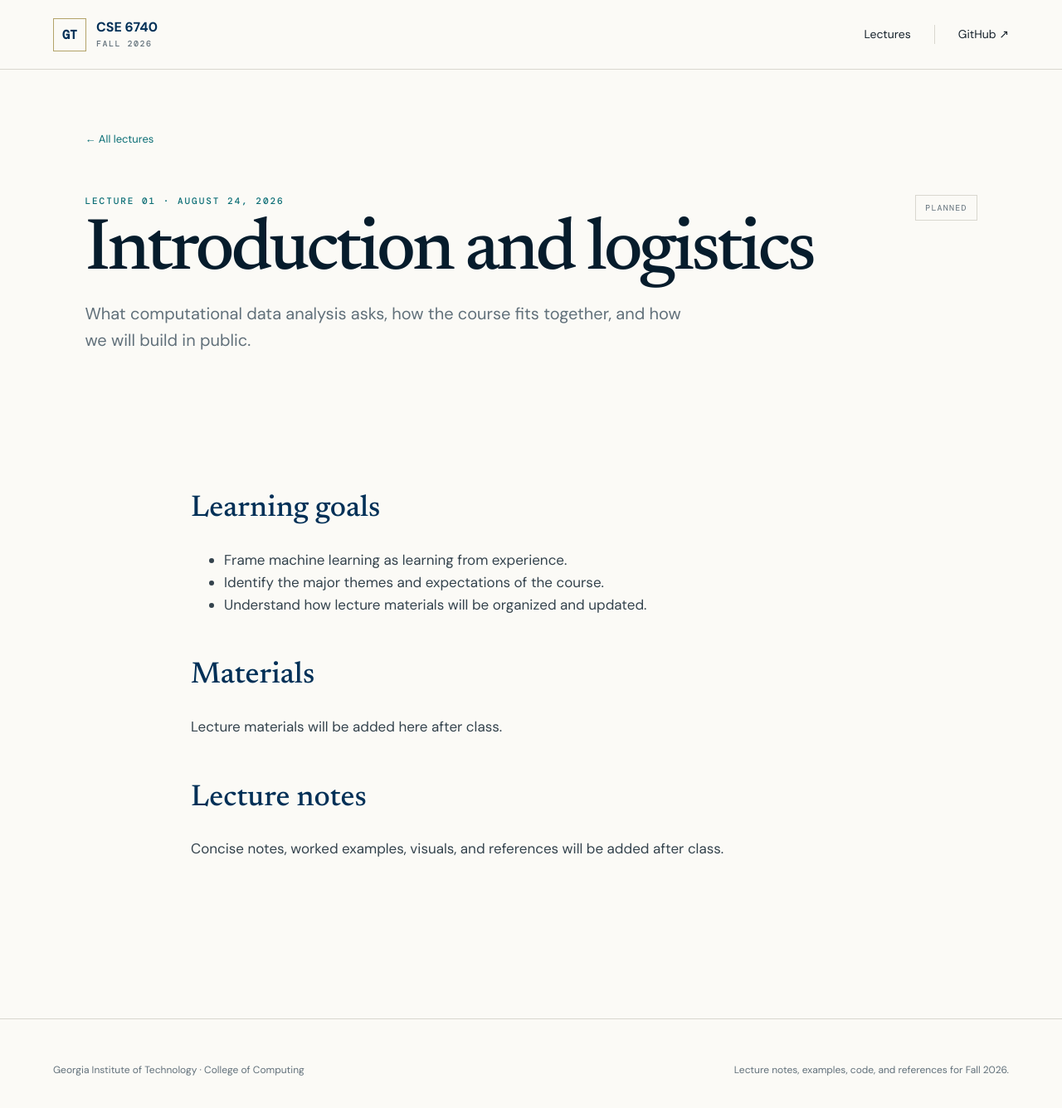
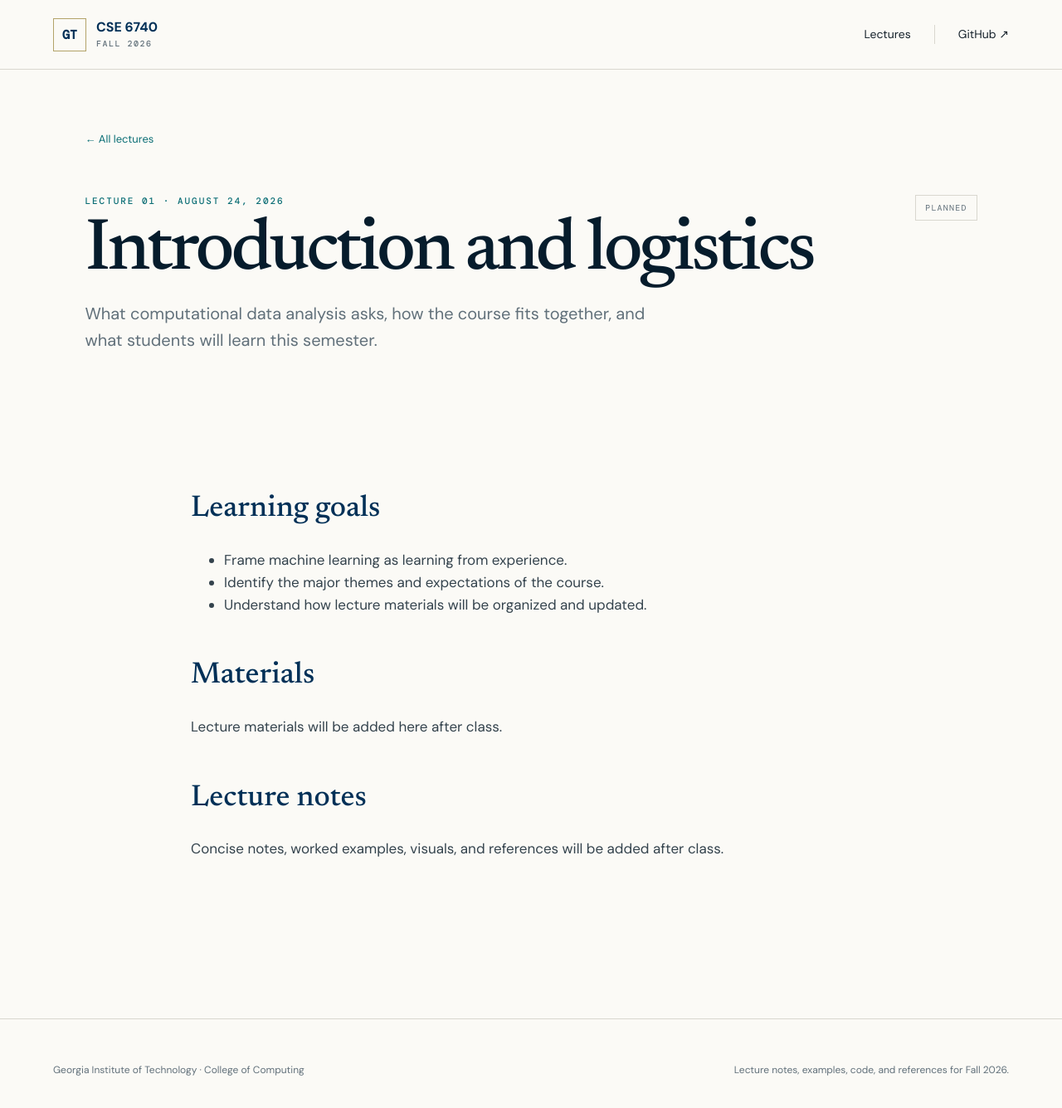
Before and after one commit to GT-KOALA/Gatech-CSE6740, a Jekyll site: the page built from _lectures/01-introduction.md, in a window 1280 px wide and 1352 px high. Shown: the top 1336 px of the window at 83% size. Built offline with Jekyll 4.4.1, drawn with Linux system fonts in a browser that asks for light colours.

Commit message:
Refine introductory lecture summary

```diff
--- a/_lectures/01-introduction.md
+++ b/_lectures/01-introduction.md
@@ -2,7 +2,7 @@
 title: Introduction and logistics
 number: "01"
 date: 2026-08-24
-summary: What computational data analysis asks, how the course fits together, and how we will build in public.
+summary: What computational data analysis asks, how the course fits together, and what students will learn this semester.
 status: planned
 ---
 ## Learning goals
```
